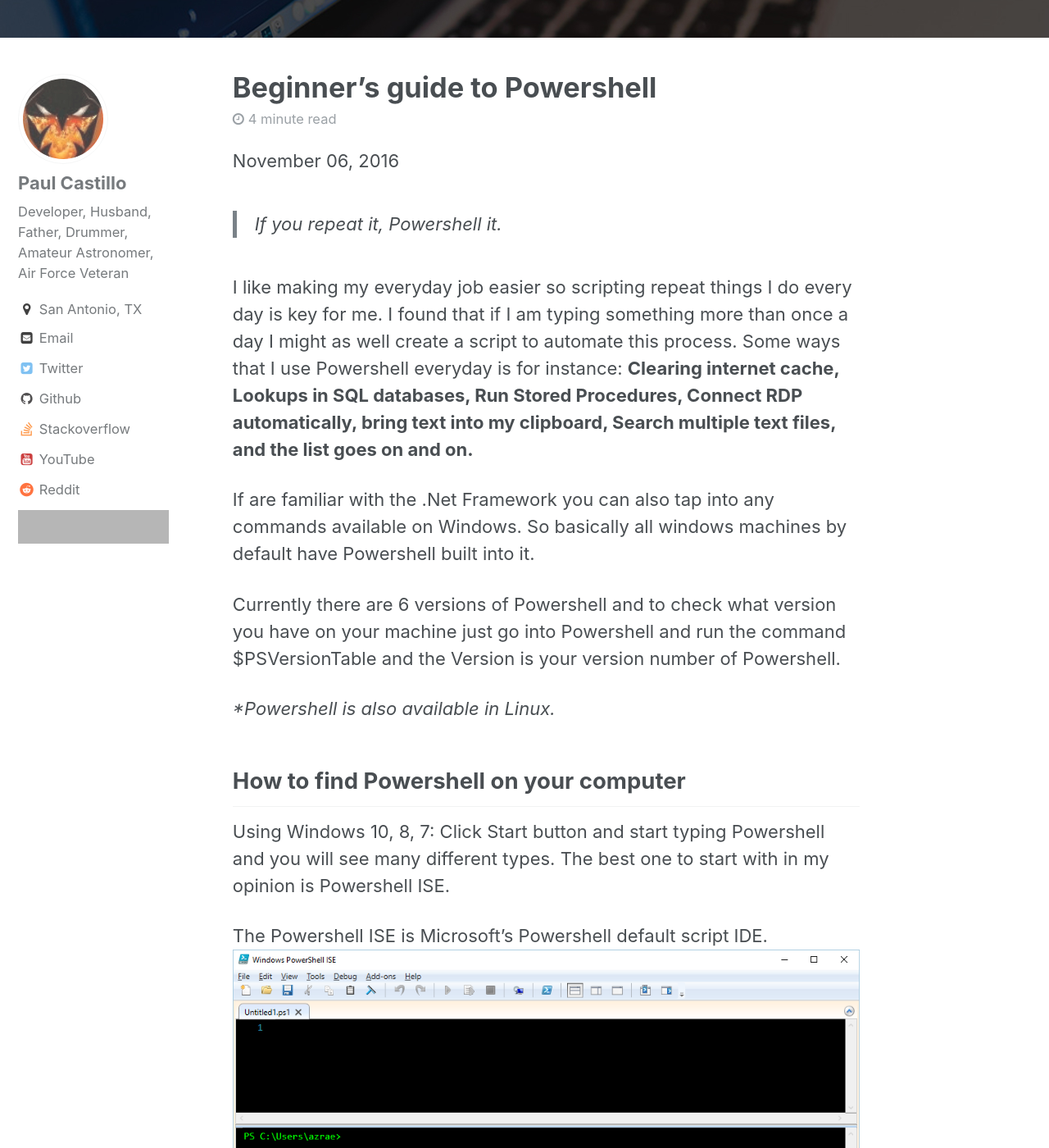
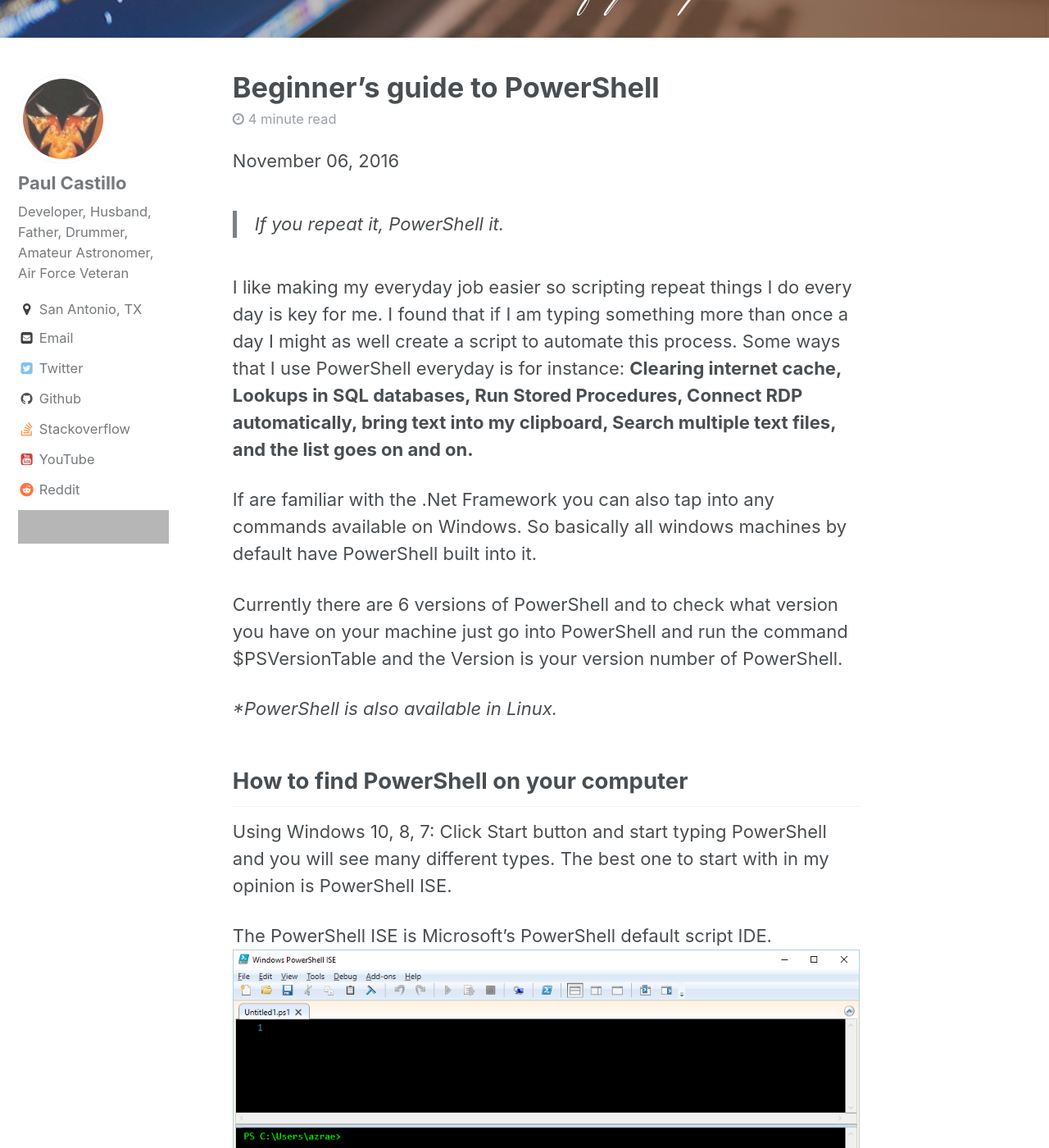
Before and after one commit to pcast01/pcast01.github.io, a Jekyll site: the page built from _posts/2016-11-06-get-started-with-Powershell.md, in a window 1280 px wide and 1400 px high, scrolled down 404 px. Shown: the whole window at 82% size. Built offline with Jekyll 4.4.1, drawn with Linux system fonts in a browser that asks for light colours; comment, search, counter and statistics services are not loaded; some of the changed text lies outside the part shown; grey boxes are pictures that could not be loaded.

Commit message:
Updated PowerShell and changed 2nd Post header.

```diff
--- a/_posts/2016-11-06-get-started-with-Powershell.md
+++ b/_posts/2016-11-06-get-started-with-Powershell.md
@@ -1,50 +1,50 @@
 ---
 layout: single
-title: Beginner's guide to Powershell
+title: Beginner's guide to PowerShell
 excerpt: ""
 header:
-        image: /assets/images/poshBlack.jpg
-        teaser: /assets/images/poshBlack.jpg
+        image: /assets/images/poshRect.jpg
+        teaser: /assets/images/poshRect.jpg
 
-tags: [Powershell]
+tags: [PowerShell]
 
 ---
 {{ page.date | date: '%B %d, %Y' }}
 
-> If you repeat it, Powershell it.
+> If you repeat it, PowerShell it.
 
 I like making my everyday job easier so scripting repeat things I do every day is key for me. I found that if I am typing something more than once a day I might as well create a script to automate this process.
-Some ways that I use Powershell everyday is for instance:
+Some ways that I use PowerShell everyday is for instance:
 __Clearing internet cache, Lookups in SQL databases, Run Stored Procedures, Connect RDP automatically, bring text into my clipboard, Search multiple text files, and the list goes on and on.__
 
-If are familiar with the .Net Framework you can also tap into any commands available on Windows. So basically all windows machines by default have Powershell built into it.
+If are familiar with the .Net Framework you can also tap into any commands available on Windows. So basically all windows machines by default have PowerShell built into it.
 
-Currently there are 6 versions of Powershell and to check what version you have on your machine just go into Powershell and run the command $PSVersionTable and the Version is your version number of Powershell.
+Currently there are 6 versions of PowerShell and to check what version you have on your machine just go into PowerShell and run the command $PSVersionTable and the Version is your version number of PowerShell.
 
-_*Powershell is also available in Linux._
+_*PowerShell is also available in Linux._
 
-## How to find Powershell on your computer
+## How to find PowerShell on your computer
 
 Using Windows 10, 8, 7:
-    Click Start button and start typing Powershell and you will see many different types. The best one to start with in my opinion is Powershell ISE.
+    Click Start button and start typing PowerShell and you will see many different types. The best one to start with in my opinion is PowerShell ISE.
 
-The Powershell ISE is Microsoft's Powershell default script IDE.
+The PowerShell ISE is Microsoft's PowerShell default script IDE.
 ![powershell ISE]({{ site.url }}/assets/images/powershellIDE.png)
 The top part is for script files that you can test out your script and then get the results on the bottom. You can customize the layout any way you like.
-Next, if you are going to be creating scripts then you should set the security of Powershell to allow you to run scripts.
+Next, if you are going to be creating scripts then you should set the security of PowerShell to allow you to run scripts.
 
 ## First things first
-If you plan on creating any script files the first command you should execute inside Powershell is this one.
+If you plan on creating any script files the first command you should execute inside PowerShell is this one.
 {% highlight Powershell %}
     Set-ExecutionPolicy -ExecutionPolicy Bypass -Scope CurrentUser
 {% endhighlight %}
-Powershell also allows you to use the up arrow to get the last command executed.
+PowerShell also allows you to use the up arrow to get the last command executed.
 
-By default, Powershell doesn't allow outright execution of ps1 files(scripts). So you must tell Powershell that the security must allow the current user to execute scripts.
-This is not mandatory when first learning Powershell and it is setup so that you cannot mess up anything in the Operating system by default.
+By default, PowerShell doesn't allow outright execution of ps1 files(scripts). So you must tell PowerShell that the security must allow the current user to execute scripts.
+This is not mandatory when first learning PowerShell and it is setup so that you cannot mess up anything in the Operating system by default.
 
 ## Powershell Profiles
-Each Powershell window that you open has an associated profile that is a file located in various places inside Windows.
+Each PowerShell window that you open has an associated profile that is a file located in various places inside Windows.
 If you type:
 {% highlight Powershell %}
     $profile
@@ -56,7 +56,7 @@
     notepad $profile
 {% endhighlight %}
 
-Once in your profile file you can add powershell code to run every time you first start it. For instance, you can use the code below to get all the paths located in your System Environment variables and save them as PSDrives.
+Once in your profile file you can add PowerShell code to run every time you first start it. For instance, you can use the code below to get all the paths located in your System Environment variables and save them as PSDrives.
 ### Profile example code
 {% highlight Powershell %}
     $names = [Environment+SpecialFolder]::GetNames([Environment+SpecialFolder])
@@ -75,7 +75,7 @@
 {% endhighlight %}
 
 ## Basic Syntax
-Wikipedia has the best interpretation/definition of Powershell.
+Wikipedia has the best interpretation/definition of PowerShell.
 
 > PowerShell (including Windows PowerShell and PowerShell Core) is a task automation and configuration management framework from Microsoft, consisting of a command-line shell and associated scripting language built on the .NET Framework.
 &mdash; Wikipedia
@@ -115,14 +115,14 @@
        2
 {% endhighlight %}
 
-You also have access to .Net methods inside Powershell.
+You also have access to .Net methods inside PowerShell.
 {% highlight Powershell %}
        [Math]::pow(2,2)
        4
 {% endhighlight %}
 This is the Math class using the method pow which takes two integers and the first one is value and the second is the power.
 
-## Powershell basic cmdlets to get started with
+## PowerShell basic cmdlets to get started with
 
 The three basic cmdlets to get started with right away are:
 
@@ -130,7 +130,7 @@
 2. [Get-Help](http://ss64.com/ps/get-help.html)
 3. [Get-Member](http://ss64.com/ps/get-member.html)
 
-The basic syntax of all Powershell commands follow a pattern. That pattern is Verb-Noun. So you can see by applying this to these three commands its Get and then whatever it is you are using.
+The basic syntax of all PowerShell commands follow a pattern. That pattern is Verb-Noun. So you can see by applying this to these three commands its Get and then whatever it is you are using.
 
 1. __Get-Command__ - This will get all the commands available to you in your current session.
 ![Get-Command]({{ site.url }}/assets/images/get_command-min.png)
@@ -142,12 +142,12 @@
 {% endhighlight %}
 ![Get-Command by Verb]({{ site.url }}/assets/images/get_commandVerb-min.png)
 
-2. __Get-Help__ - This is especially helpful to get the exact properties of a command or variable that powershell has available.
+2. __Get-Help__ - This is especially helpful to get the exact properties of a command or variable that PowerShell has available.
 To get all help then type:
 {% highlight Powershell %}
        Get-Help *
 {% endhighlight %}
-Or you can lookup a specific command like this gci which is an alias for [Get-ChildItem](http://ss64.com/ps/get-childitem.html) which is Powershell's version of dir in Shell or ls in Linux)
+Or you can lookup a specific command like this gci which is an alias for [Get-ChildItem](http://ss64.com/ps/get-childitem.html) which is PowerShell's version of dir in Shell or ls in Linux)
 {% highlight Powershell %}
        Get-Help gci
 {% endhighlight %}
@@ -163,4 +163,4 @@
 The output shows us that the variable we created is an Int32 variable.
 ![Get-Member close $count]({{ site.url }}/assets/images/get_member_count_close-min.png)
 
-This is just a quick preview of what Powershell is capable of next I want to delve into creating functions which is a great way to put tasks into one easy command to execute your scripts.
+This is just a quick preview of what PowerShell is capable of next I want to delve into creating functions which is a great way to put tasks into one easy command to execute your scripts.
```
Also changed, not shown: _posts/2016-11-18-get-started-with-Powershell-part2.md (+3 -1 lines).
